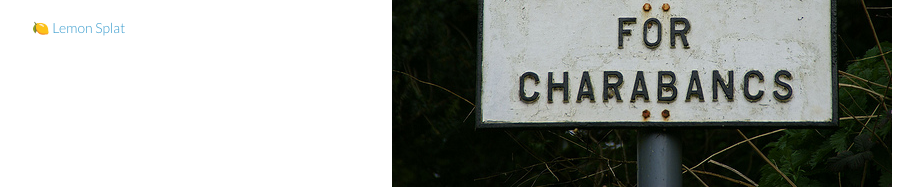
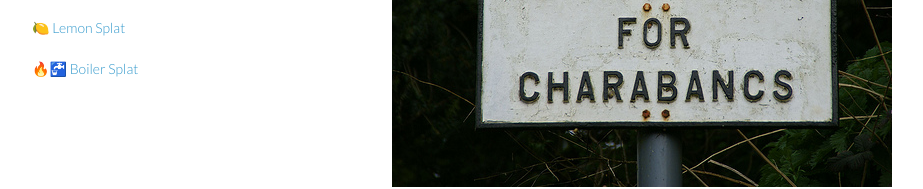
Before and after one commit to jbrook/jbrook.github.io, a plain HTML site: page index.html in a window 1280 px wide. Shown: the part 205-394 px from the top of the page, without its empty margins (178-1101 px from the left). Drawn offline with Linux system fonts and the light colour scheme.

Commit message:
Add the boiler splat

```diff
--- a/index.html
+++ b/index.html
@@ -19,6 +19,7 @@
         <p>Pronunciation:ˈSHarəˌbaNG-ˌbaNGk</p>
         <p class="view"><a href="https://github.com/jbrook">View My GitHub Profile</a></p>
         <p class="view"><a href="https://storage.googleapis.com/site.charabanc.nl/lemon-splat/index.html">🍋 Lemon Splat</a></p>
+        <p class="view"><a href="https://storage.googleapis.com/site.charabanc.nl/boiler-cupboard-20261125-fd1aa4/index.html">🔥🚰 Boiler Splat</a></p>
       </header>
       <section>
         <p><img src="./images/not_suitable.jpg" alt="This road is not suitable for charabancs"></p>
```
